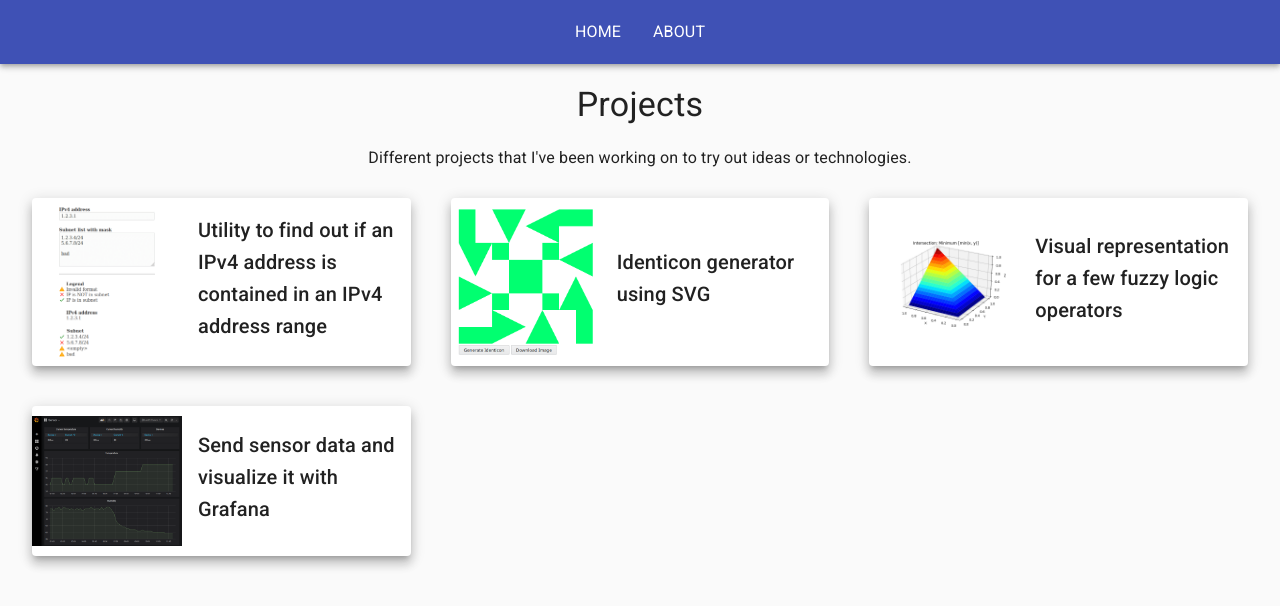
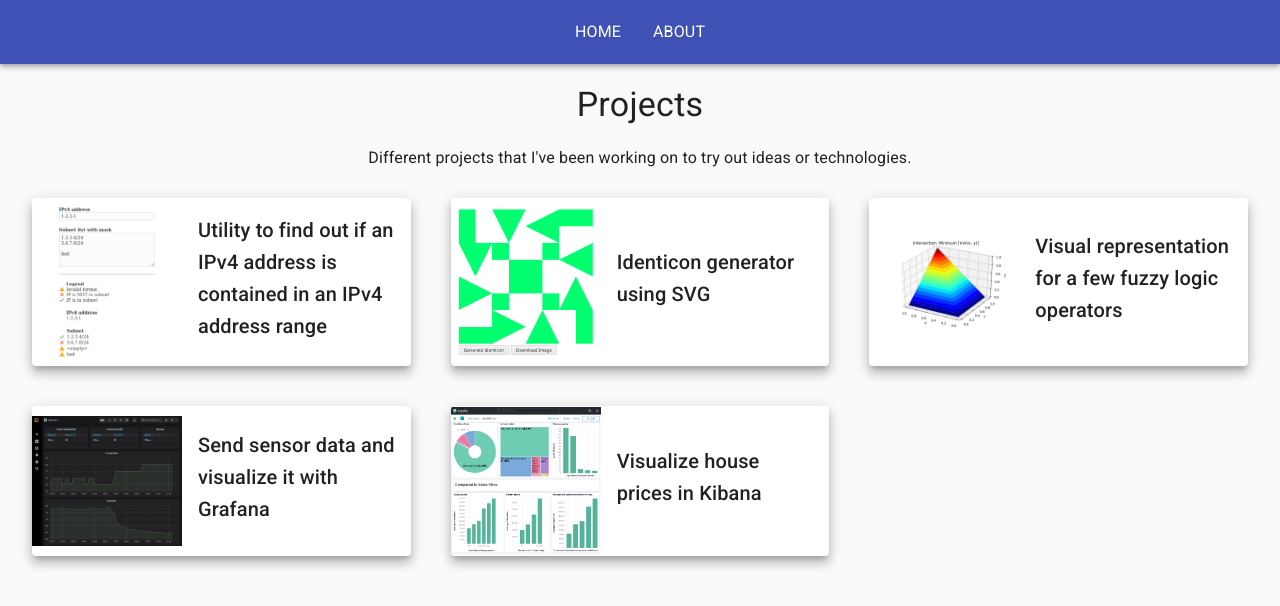
Before and after one commit to danielwohlgemuth/danielwohlgemuth.github.io, a React (Create React App) app: page / in a window 1280 px wide. Shown: the top 606 px of the page. Built offline with nearby package versions, Linux system fonts and the light colour scheme.

Commit message:
Add visualize house prices in kibana project

```diff
--- a/src/Components/Home.js
+++ b/src/Components/Home.js
@@ -67,6 +67,11 @@ const projects = [
     url: "https://github.com/danielwohlgemuth/sensor2graph-micropython-esp32",
     image: "sensor-to-graph.png",
   },
+  {
+    name: "Visualize house prices in Kibana",
+    url: "https://github.com/danielwohlgemuth/visualize-house-prices-in-kibana",
+    image: "visualize-house-prices-in-kibana.png",
+  },
 ];
 
 function Home() {
```
Also changed, not shown: public/images/visualize-house-prices-in-kibana.png (added).
